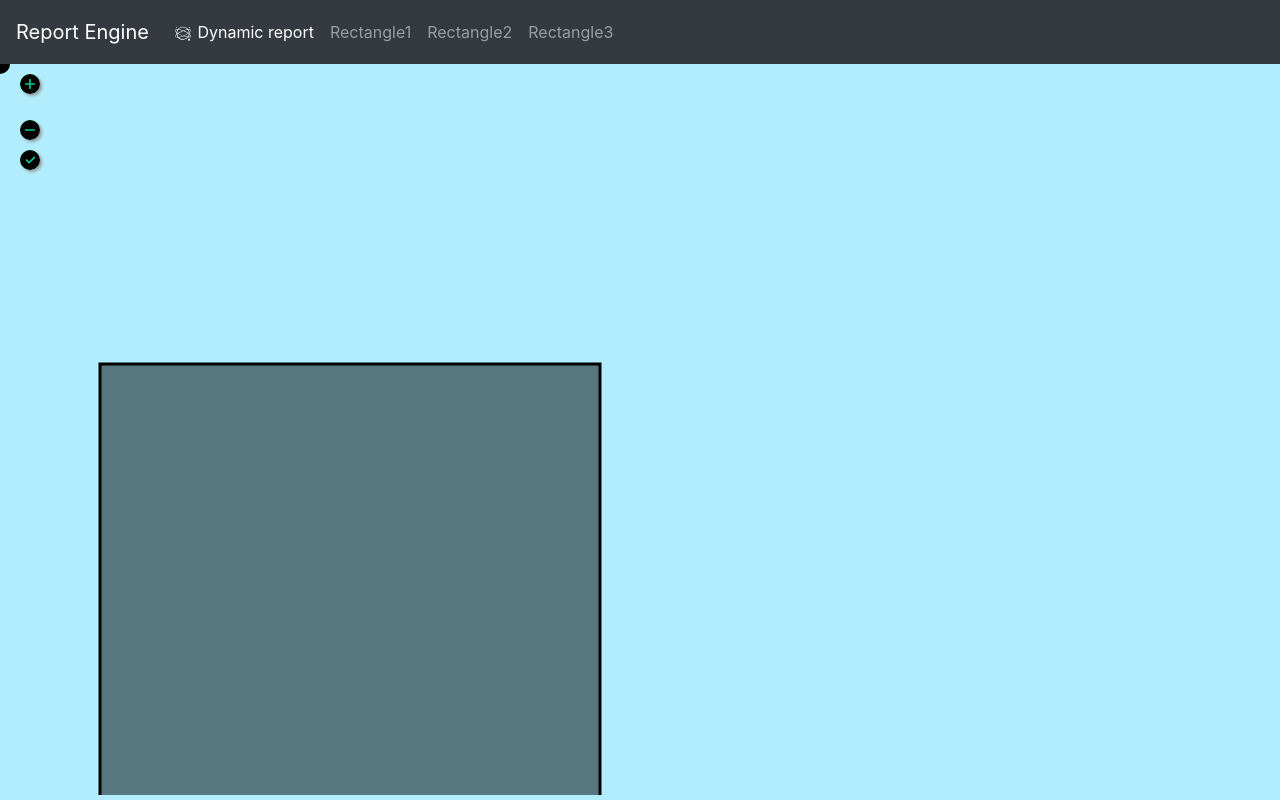
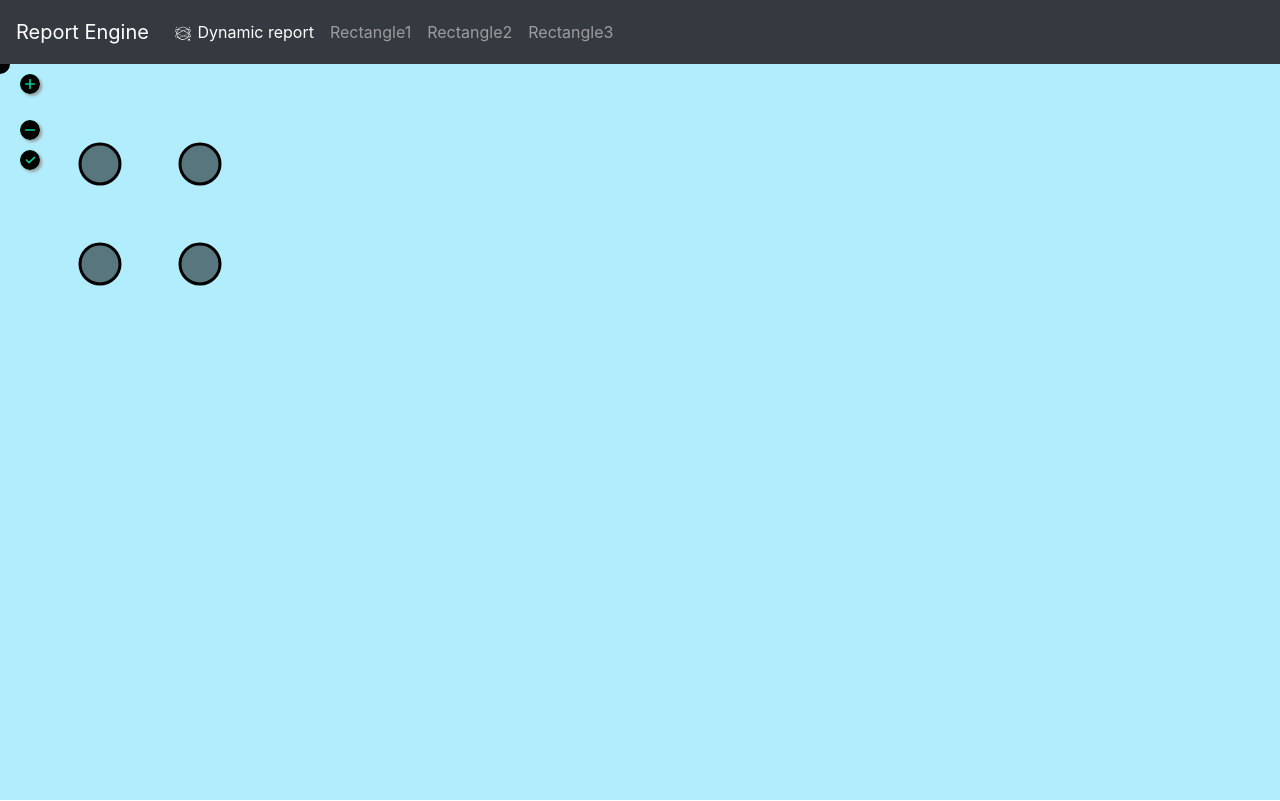
Before and after one commit to rajithabandara/redemo, an Angular app in the folder client/: page /reportengine/dynamic in a window 1280 px wide. Built offline with nearby package versions, Linux system fonts and the light colour scheme.

Commit message:
added changes to calc service

```diff
--- a/client/src/app/components/report-engine/report-engine.component.html
+++ b/client/src/app/components/report-engine/report-engine.component.html
@@ -25,17 +25,95 @@
           r="10"
         ></circle>
         <g id="grouparea" [attr.transform]="translateAttribute">
-          <rect
+          <!-- <rect
             x="100"
             y="300"
             width="500"
-            height="500"
+            height="100"
+            style="
+              fill: rgba(0, 0, 0, 0.5);
+              stroke-width: 3;
+              stroke: rgb(0, 0, 0);
+            "
+          /> -->
+
+          <circle
+            cx="100"
+            cy="100"
+            r="20"
             style="
               fill: rgba(0, 0, 0, 0.5);
               stroke-width: 3;
               stroke: rgb(0, 0, 0);
             "
           />
+
+          <circle
+            cx="200"
+            cy="100"
+            r="20"
+            style="
+              fill: rgba(0, 0, 0, 0.5);
+              stroke-width: 3;
+              stroke: rgb(0, 0, 0);
+            "
+          />
+
+          <circle
+            cx="100"
+            cy="200"
+            r="20"
+            style="
+              fill: rgba(0, 0, 0, 0.5);
+              stroke-width: 3;
+              stroke: rgb(0, 0, 0);
+            "
+          />
+
+          <circle
+            cx="200"
+            cy="200"
+            r="20"
+            style="
+              fill: rgba(0, 0, 0, 0.5);
+              stroke-width: 3;
+              stroke: rgb(0, 0, 0);
+            "
+          />
+          <!-- <rect
+            x="20"
+            y="600"
+            width="100"
+            height="20"
+            style="
+              fill: rgba(0, 0, 0, 0.5);
+              stroke-width: 3;
+              stroke: rgb(0, 0, 0);
+            "
+          />
+          <rect
+            x="300"
+            y="600"
+            width="100"
+            height="290"
+            style="
+              fill: rgba(0, 0, 0, 0.5);
+              stroke-width: 3;
+              stroke: rgb(0, 0, 0);
+            "
+          />
+
+          <rect
+            x="100"
+            y="600"
+            width="500"
+            height="200"
+            style="
+              fill: rgba(0, 0, 0, 0.5);
+              stroke-width: 3;
+              stroke: rgb(0, 0, 0);
+            "
+          /> -->
         </g>
       </svg>
     </div>
--- a/client/src/app/components/report-engine/report-engine.component.ts
+++ b/client/src/app/components/report-engine/report-engine.component.ts
@@ -37,12 +37,17 @@ export class ReportEngineComponent {
 
       let bbox = svgarea.getBoundingClientRect();
 
+      let {
+        reportHeight,
+        reportWidth,
+      } = this.calculateService.calculateReportSizeWithBBox(svgarea);
+
       // let rectbbox = svgarea.getBBox();
 
       // let midx = bbox.width / 2;
 
-      this.reportHeight = bbox.height;
-      this.reportWidth = bbox.width;
+      this.reportHeight = reportHeight;
+      this.reportWidth = reportWidth;
 
       console.log(grouparea.getBBox());
 
@@ -51,19 +56,25 @@ export class ReportEngineComponent {
 
       // console.log(rectbbox.height, rectbbox.width);
 
-      let a =
-        this.reportWidth / 2 -
-        grouparea.getBBox().width / 2 -
-        grouparea.getBBox().x;
+      // let a =
+      //   this.reportWidth / 2 -
+      //   grouparea.getBBox().width / 2 -
+      //   grouparea.getBBox().x;
 
-      let b =
-        this.reportHeight / 2 -
-        grouparea.getBBox().height / 2 -
-        grouparea.getBBox().y;
+      // let b =
+      //   this.reportHeight / 2 -
+      //   grouparea.getBBox().height / 2 -
+      //   grouparea.getBBox().y;
 
-      console.log(a);
+      // console.log(a);
 
-      this.translateAttribute = `translate( ${a} , ${b} )`;
+      // console.log(`translate( ${a} , ${b} )`);
+
+      this.translateAttribute = this.calculateService.calculateCenter(
+        grouparea.getBBox(),
+        this.reportWidth,
+        this.reportHeight
+      ); // `translate( ${a} , ${b} )`;
 
       // this.translateAttribute = this.calculateService.calculateCenter(
       //   rectbbox,
--- a/client/src/app/services/calc.service.ts
+++ b/client/src/app/services/calc.service.ts
@@ -22,7 +22,19 @@ export class CalcService {
     return { reportHeight, reportWidth };
   }
 
-  calculateCenter( boundryBox: any, reportWidth: number, reportHeight: number): string {
+  calculateReportSizeWithBBox(svgArea: any) {
+    let boundryBox = svgArea.getBoundingClientRect();
+
+    let reportHeight = boundryBox.height;
+    let reportWidth = boundryBox.width;
+    return { reportHeight, reportWidth };
+  }
+
+  calculateCenter(
+    boundryBox: any,
+    reportWidth: number,
+    reportHeight: number
+  ): string {
     console.log(boundryBox);
 
     let centerX = boundryBox.width / 2 + boundryBox.x;
@@ -36,3 +48,20 @@ export class CalcService {
     return `translate(${differanceX},${differanceY})`;
   }
 }
+
+
+// console.log(grouparea.getBBox());
+
+// let a =
+//   this.reportWidth / 2 -
+//   grouparea.getBBox().width / 2 -
+//   grouparea.getBBox().x;
+
+// let b =
+//   this.reportHeight / 2 -
+//   grouparea.getBBox().height / 2 -
+//   grouparea.getBBox().y;
+
+// console.log(a);
+
+// this.translateAttribute = `translate( ${a} , ${b} )`;
```
